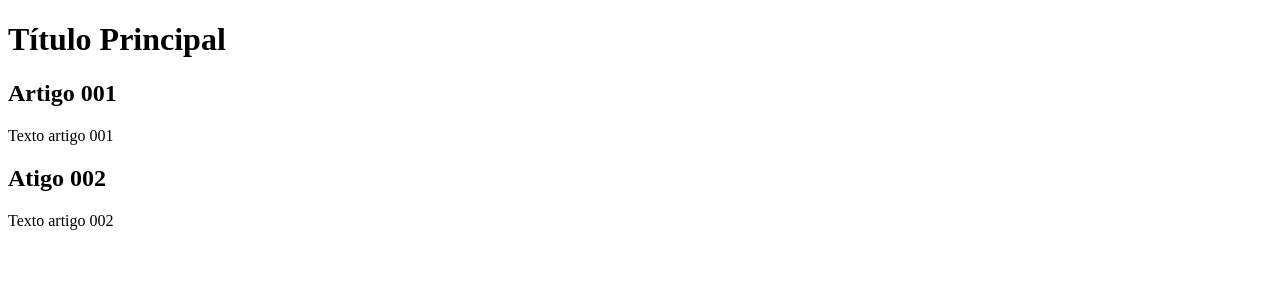
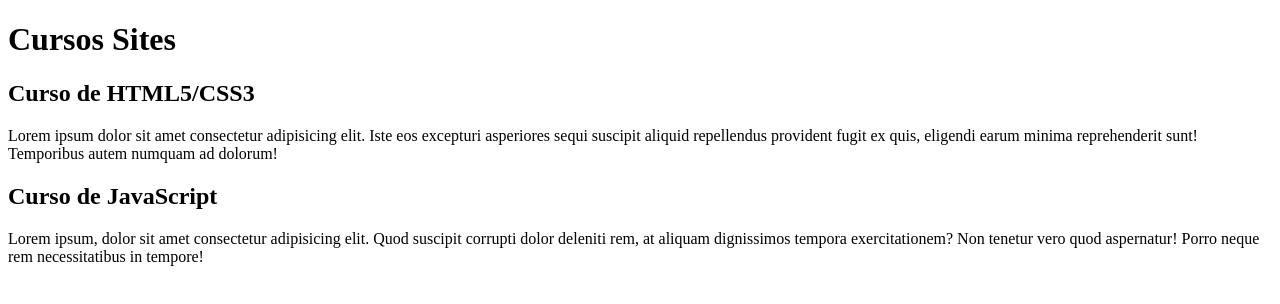
Before and after one commit to vnsbiage/projeto-site, a plain HTML site: page index.html in a window 1280 px wide. Drawn offline with Linux system fonts and the light colour scheme.

Commit message:
Início do conteudo

```diff
--- a/index.html
+++ b/index.html
@@ -8,14 +8,14 @@
     <body>
         <main>
             <header>
-                <h1>Título Principal</h1>
+                <h1>Cursos Sites</h1>
                 <article>
-                    <h2>Artigo 001</h2>
-                    <p>Texto artigo 001</p>
+                    <h2>Curso de HTML5/CSS3</h2>
+                    <p>Lorem ipsum dolor sit amet consectetur adipisicing elit. Iste eos excepturi asperiores sequi suscipit aliquid repellendus provident fugit ex quis, eligendi earum minima reprehenderit sunt! Temporibus autem numquam ad dolorum!</p>
                 </article>
                 <article>
-                    <h2>Atigo 002</h2>
-                    <p>Texto artigo 002</p>
+                    <h2>Curso de JavaScript</h2>
+                    <p>Lorem ipsum, dolor sit amet consectetur adipisicing elit. Quod suscipit corrupti dolor deleniti rem, at aliquam dignissimos tempora exercitationem? Non tenetur vero quod aspernatur! Porro neque rem necessitatibus in tempore!</p>
                 </article>
             </header>
         </main>
```
